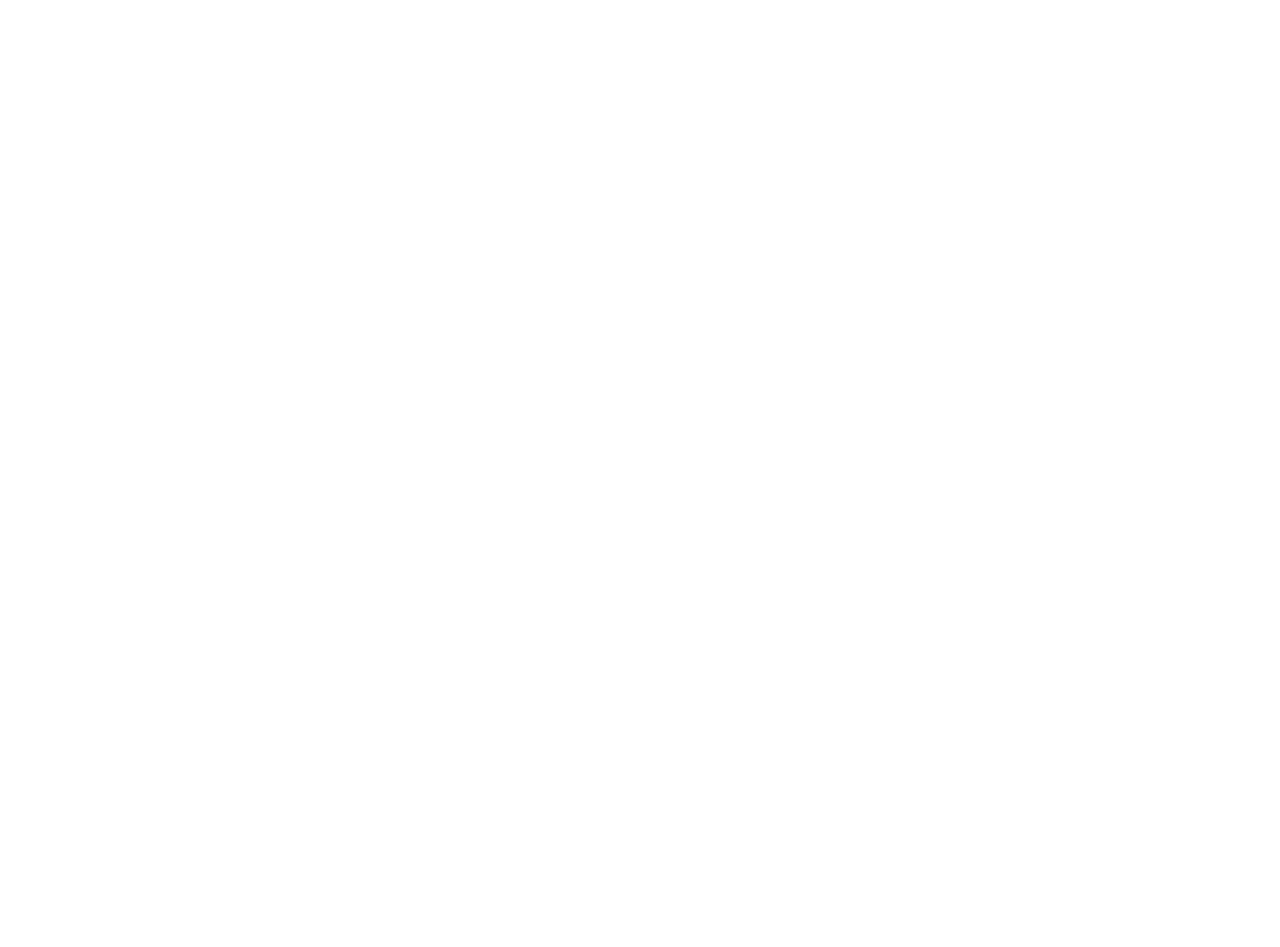
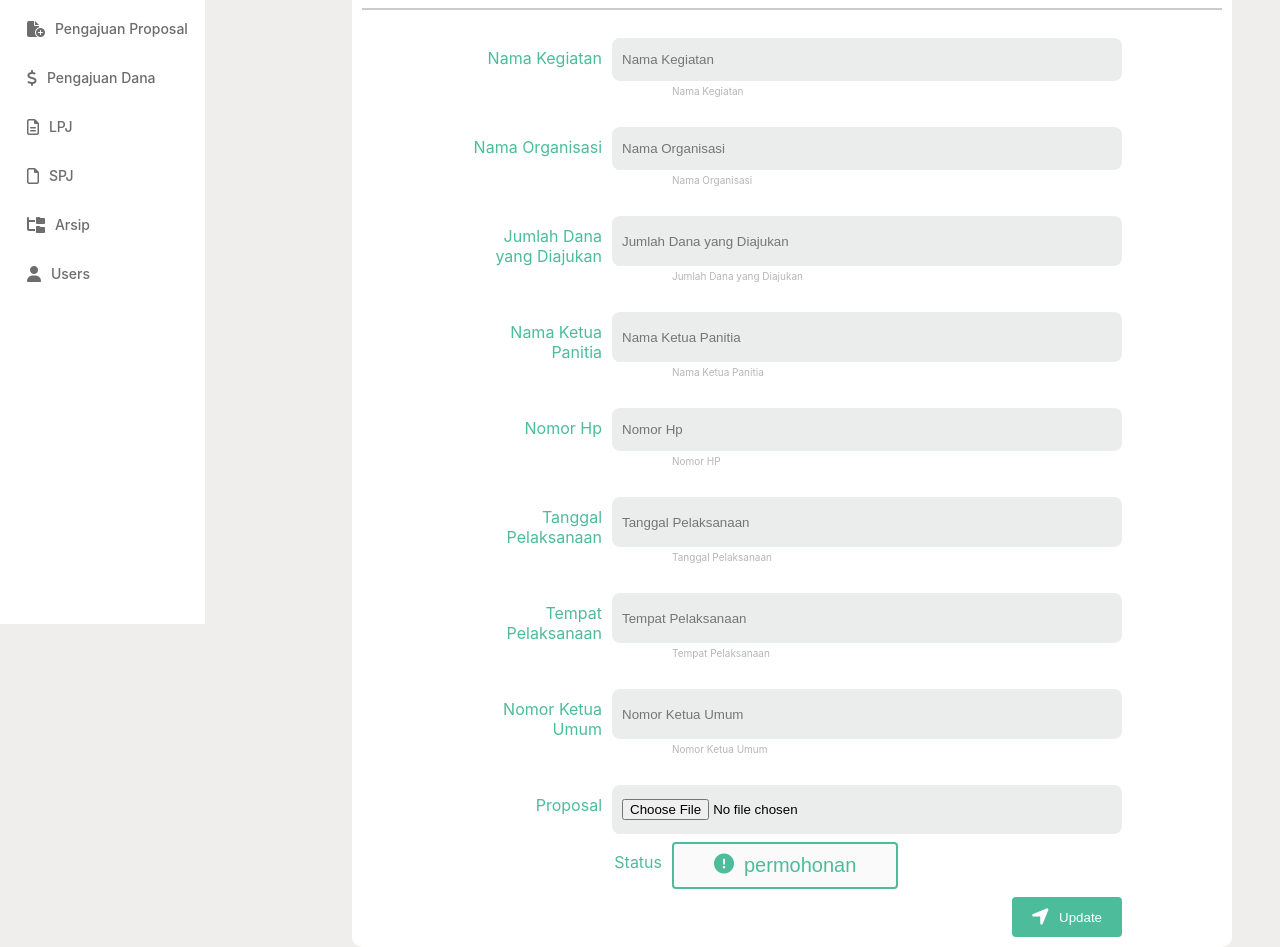
Before and after one commit to wawanharianto/Sistem-Ormawa-unram, a React (Create React App) app: page /proposal/edit/1 in a window 1280 px wide. Before the commit this address had no page. Shown: the part 240-1187 px from the top of the page. Before the commit the page ends 800 px from the top, so only its background shows below. Built offline with nearby package versions, Linux system fonts and the light colour scheme; no server answers.

Commit message:
Update function edit data proposal

```diff
--- a/src/App.js
+++ b/src/App.js
@@ -17,6 +17,7 @@ import LPJ from './pages/Users/LPJ';
 import SPJ from './pages/Users/SPJ';
 import AddPengajuanDana from './pages/Users/AddPengajuanDana';
 import UpdateUsers from './pages/Users/EditUsers';
+import UpdateProposals from './pages/Users/EditProposal';
 
 function App() {
   return (
@@ -32,6 +33,7 @@ function App() {
           <Route path="users/edit/:uuid" element={<UpdateUsers />} />
           <Route path="pengajuan-proposal" element={<PengajuanProposal_con />} />
           <Route path="pengajuan-proposal/add" element={<AddProposal />} />
+          <Route path="proposal/edit/:uuid" element={<UpdateProposals />} />
           <Route path="register" element={<Register />} />
           <Route path="approve-proposal" element={<ApproveProposal />} />
           <Route path="pengajuan-dana" element={<PengajuanDana />} />
--- /dev/null
+++ b/src/component/Dashboard/Users/PengajuanProposal/EditProposal.jsx
@@ -0,0 +1,192 @@
+import React, { useEffect, useState } from 'react';
+import './PengajuanProposal.css';
+import axios from 'axios';
+import { useNavigate, useParams } from "react-router-dom";
+
+function UpdateProposal() {
+  const [kegiatan, setKegiatan] = useState('');
+  const [organisasi, setOrganisasi] = useState('');
+  const [dana, setDana] = useState('');
+  const [ketupat, setKetupat] = useState('');
+  const [nohp, setNohp] = useState('');
+  const [tanggal, setTanggal] = useState('');
+  const [tempat, setTempat] = useState('');
+  const [ketum, setKetum] = useState('');
+  const [file, setFile] = useState('');
+  const [status, setStatus] = useState('Proposal di ajukan');
+  const [msg, setMsg] = useState('');
+  const navigate = useNavigate();
+  const { uuid } = useParams();
+
+  useEffect(() => {
+    const getProposalById = async () => {
+      try {
+        const response = await axios.get(`http://localhost:3000/proposal/${uuid}`);
+        setKegiatan(response.data.nama_kegiatan);
+        setOrganisasi(response.data.nama_organisasi);
+        setDana(response.data.jumlah_dana);
+        setKetupat(response.data.ketua_panitia);
+        setNohp(response.data.nomer_ketupat);
+        setTanggal(response.data.tanggal_pelaksanaan);
+        setTempat(response.data.tempat_pelaksanaan);
+        setKetum(response.data.nomer_ketum);
+      } catch (error) {
+        if (error.response) {
+          setMsg(error.response.data.msg);
+        }
+      }
+    };
+    getProposalById();
+  }, [uuid]);
+
+  const loadFile = (e) => {
+    const proposal = e.target.files[0];
+    setFile(proposal);
+  };
+
+  const handleClose = () => {
+    const closepop = document.getElementsByClassName('popUp')[0];
+    closepop.classList.toggle('popshow');
+  };
+
+  const updateProposal = async (e) => {
+    e.prevenDefault();
+    const formData = new FormData();
+    formData.append('nama_kegiatan', kegiatan);
+    formData.append('nama_organisasi', organisasi);
+    formData.append('jumlah_dana', dana);
+    formData.append('ketua_panitia', ketupat);
+    formData.append('nomer_ketupat', nohp);
+    formData.append('tanggal_pelaksanaan', tanggal);
+    formData.append('tempat_pelaksanaan', tempat);
+    formData.append('nomer_ketum', ketum);
+    formData.append('file', file);
+    formData.append('status', status);
+
+    try {
+      await axios.patch(`http://localhost:3000/proposal/${uuid}`, formData, {
+        headers: {
+          'Content-type': 'multipart/form-data',
+        },
+      });
+      setMsg('success');
+      console.log(msg);
+      if (msg == 'success') {
+        console.log('OK');
+        this.props.navigation.navigate('PengajuanProposal');
+      }
+    } catch (error) {
+      if (error.response) {
+        setMsg(error.response.data.msg);
+      }
+    }
+  };
+
+  return (
+    <>
+      <div className="addPropalForm-container">
+        <div className="hProposalForm">
+          <h2>Pengajual Proposal</h2>
+          <p>Add Proposal</p>
+        </div>
+        <div className="formaddProp">
+          <div className="headForm">
+            <p>Add Proposal</p>
+            <i class="fa-solid fa-chevron-down"></i>
+          </div>
+          <form onSubmit={updateProposal} className="addProposal" action=''>
+            <hr className="line" />
+            <div className="finput">
+              <p>Nama Kegiatan</p>
+              <input type="text" placeholder="Nama Kegiatan" value={kegiatan} onChange={(e) => setKegiatan(e.target.value)}></input>
+            </div>
+            <div className="finput">
+              <p className="hide">....</p>
+              <p className="kosong">Nama Kegiatan</p>
+            </div>
+            <div className="finput">
+              <p>Nama Organisasi</p>
+              <input type="text" placeholder="Nama Organisasi" value={organisasi} onChange={(e) => setOrganisasi(e.target.value)}></input>
+            </div>
+            <div className="finput">
+              <p className="hide">....</p>
+              <p className="kosong">Nama Organisasi</p>
+            </div>
+            <div className="finput">
+              <p>Jumlah Dana yang Diajukan</p>
+              <input type="text" placeholder="Jumlah Dana yang Diajukan" value={dana} onChange={(e) => setDana(e.target.value)}></input>
+            </div>
+            <div className="finput">
+              <p className="hide">....</p>
+              <p className="kosong">Jumlah Dana yang Diajukan</p>
+            </div>
+            <div className="finput">
+              <p>Nama Ketua Panitia</p>
+              <input type="text" placeholder="Nama Ketua Panitia" value={ketupat} onChange={(e) => setKetupat(e.target.value)}></input>
+            </div>
+            <div className="finput">
+              <p className="hide">....</p>
+              <p className="kosong">Nama Ketua Panitia</p>
+            </div>
+            <div className="finput">
+              <p>Nomor Hp</p>
+              <input type="text" placeholder="Nomor Hp" value={nohp} onChange={(e) => setNohp(e.target.value)}></input>
+            </div>
+            <div className="finput">
+              <p className="hide">....</p>
+              <p className="kosong">Nomor HP</p>
+            </div>
+            <div className="finput">
+              <p>Tanggal Pelaksanaan</p>
+              <input type="text" placeholder="Tanggal Pelaksanaan" value={tanggal} onChange={(e) => setTanggal(e.target.value)}></input>
+            </div>
+            <div className="finput">
+              <p className="hide">....</p>
+              <p className="kosong">Tanggal Pelaksanaan</p>
+            </div>
+            <div className="finput">
+              <p>Tempat Pelaksanaan</p>
+              <input type="text" placeholder="Tempat Pelaksanaan" value={tempat} onChange={(e) => setTempat(e.target.value)}></input>
+            </div>
+            <div className="finput">
+              <p className="hide">....</p>
+              <p className="kosong">Tempat Pelaksanaan</p>
+            </div>
+            <div className="finput">
+              <p>Nomor Ketua Umum</p>
+              <input type="text" placeholder="Nomor Ketua Umum" value={ketum} onChange={(e) => setKetum(e.target.value)}></input>
+            </div>
+            <div className="finput">
+              <p className="hide">....</p>
+              <p className="kosong">Nomor Ketua Umum</p>
+            </div>
+            <div className="finput">
+              <p>Proposal</p>
+              <input type="file" name='file' onChange={loadFile}></input>
+            </div>
+
+            <div className="finput">
+              <p>Status</p>
+              <button disabled>
+                <i class="fa-solid fa-circle-exclamation"></i> permohonan
+              </button>
+            </div>
+            <div className="fbtn-form">
+              <button type='submit' className="Ajukan" onClick={handleClose}>
+                <i class="fa-solid fa-location-arrow"></i>Update
+              </button>
+            </div>
+          </form>
+        </div>
+      </div>
+      <div className="popUp pophide">
+        <div className="conPopUp" onClick={handleClose}>
+          <button>X</button>
+          <p>{msg}</p>
+        </div>
+      </div>
+    </>
+  );
+}
+
+export default UpdateProposal;
--- a/src/component/Dashboard/Users/PengajuanProposal/Proposal_con.jsx
+++ b/src/component/Dashboard/Users/PengajuanProposal/Proposal_con.jsx
@@ -3,6 +3,7 @@ import './Proposal_con.css';
 import axios from 'axios';
 import ReactPaginate from 'react-paginate';
 import { useNavigate } from 'react-router';
+import { Link } from 'react-router-dom';
 
 function Proposal_con() {
   const [proposals, setProposals] = useState([]);
@@ -153,9 +154,9 @@ function Proposal_con() {
                       <button className="view">
                         <i class="fa-regular fa-file"></i>
                       </button>
-                      <button className="sunting">
+                      <Link to={`/proposal/edit/${proposal.uuid}`} className="sunting">
                         <i class="fa-regular fa-pen-to-square"></i>
-                      </button>
+                      </Link>
                       <button className="delete" onClick={() => deleteProposal(proposal.uuid)}>
                         <i class="fa-solid fa-delete-left"></i>
                       </button>
--- /dev/null
+++ b/src/pages/Users/EditProposal.jsx
@@ -0,0 +1,13 @@
+import React from 'react';
+import UpdateProposal from '../../component/Dashboard/Users/PengajuanProposal/EditProposal';
+import LayoutUser from './LayoutUser';
+
+function UpdateProposals() {
+  return (
+    <LayoutUser>
+      <UpdateProposal/>
+    </LayoutUser>
+  );
+}
+
+export default UpdateProposals;
```
Also changed, not shown: 2 other files (tests, documents, lock files or other folders).
